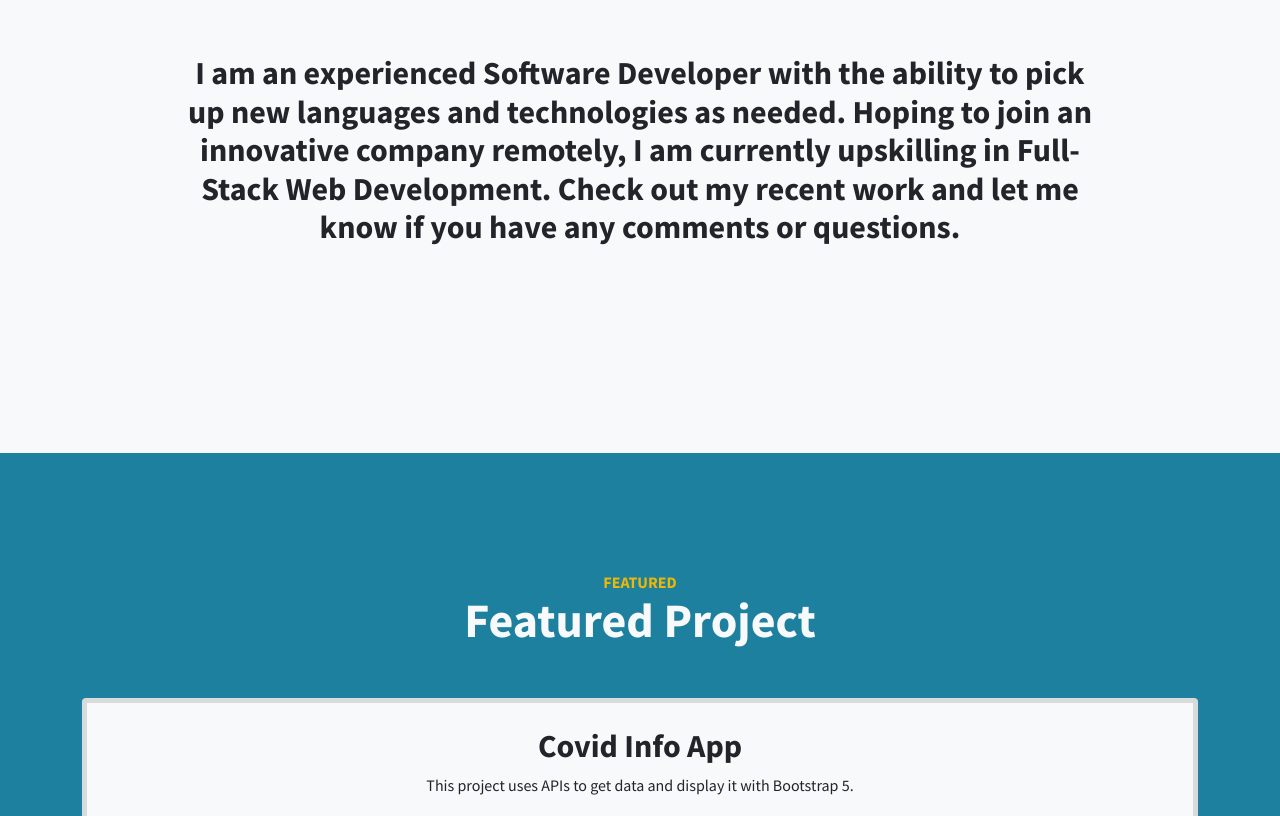
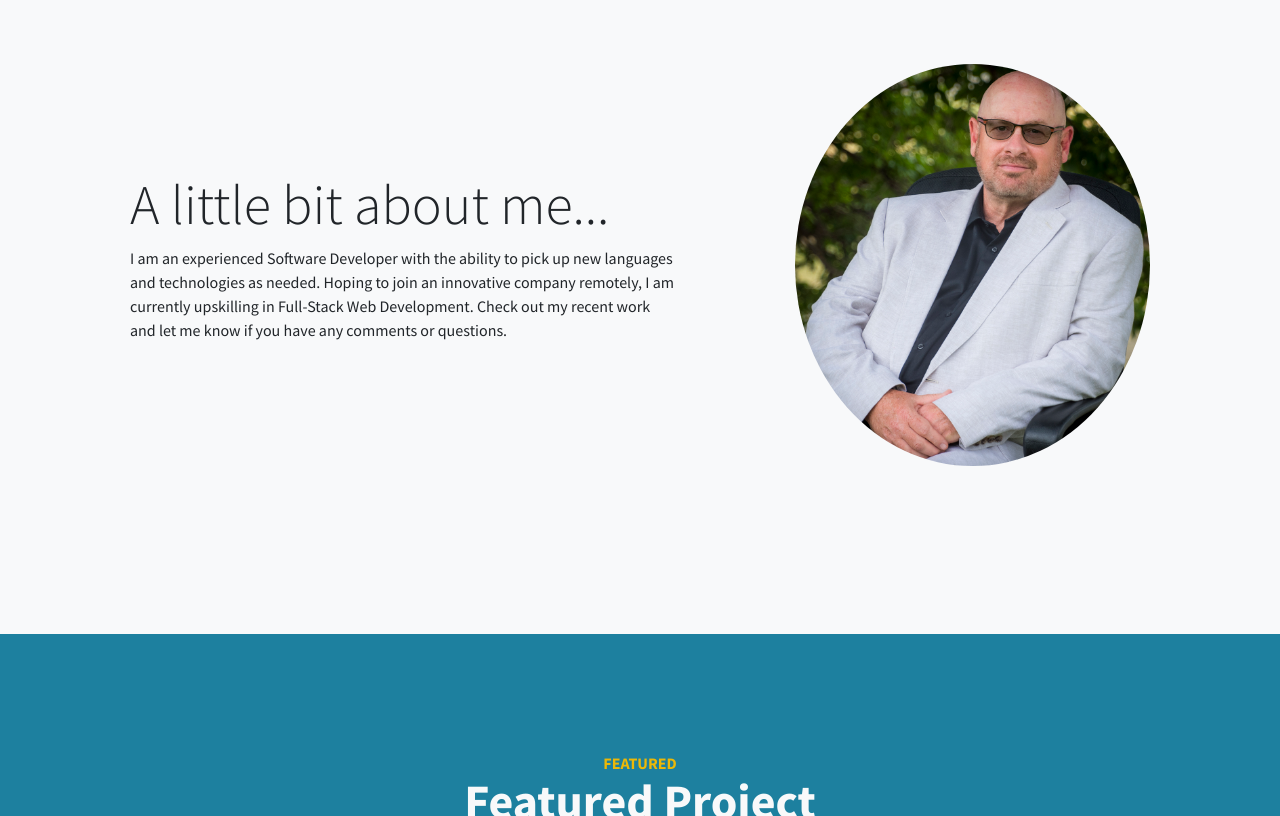
Before and after one commit to AlfredConlan/portfolio, a plain HTML site: page index.html in a window 1280 px wide. Shown: the part 904-1720 px from the top of the page. Drawn offline with nearby package versions, Linux system fonts and the light colour scheme.

Commit message:
redid about section

```diff
--- a/index.html
+++ b/index.html
@@ -45,18 +45,22 @@
   </header>
   <!-- About Section -->
   <section id="about" class="content-section bg-light">
-    <div class="container text-center">
-      <div class="row">
-        <div class="col-lg-10 mx-auto">
-          <h2>
-            <br />I am an experienced Software Developer with the ability to pick up new languages and technologies as
-            needed. Hoping to join an innovative company remotely, I am currently upskilling in Full-Stack Web
-            Development. Check out my recent work and let me know if you have any comments or questions.<br />&nbsp;
-          </h2>
-          <p class="lead mb-5"></p>
+    <div class="container">
+      <div class="row align-items-center">
+        <div class="col-lg-5 order-lg-2">
+          <div class="p-5"><img class="rounded-circle img-fluid" src="/assets/img/my-photo.jpg" /></div>
+        </div>
+        <div class="col-lg-7 order-lg-1">
+          <div class="p-5">
+            <h2 class="display-4">A little bit about me...</h2>
+            <p>I am an experienced Software Developer with the ability to pick up new languages and technologies as
+              needed. Hoping to join an innovative company remotely, I am currently upskilling in Full-Stack Web
+              Development. Check out my recent work and let me know if you have any comments or questions.</p>
+          </div>
         </div>
       </div>
     </div>
+
   </section>
   <!-- Featured Project Section -->
   <section id="featured" class="content-section bg-primary text-light">
```
Also changed, not shown: assets/img/my-photo.jpg (added).
